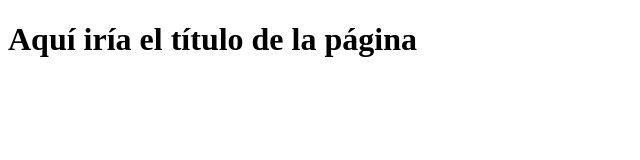
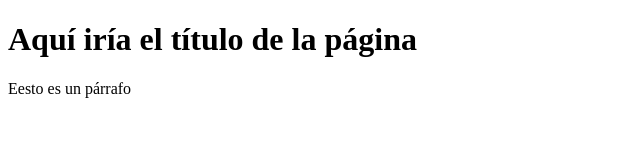
Before and after one commit to Jesuuca/PracticaGitHub, a plain HTML site: page index.html in a window 1280 px wide. Shown: the whole page, without its empty margins (0-640 px from the left). Drawn offline with Linux system fonts and the light colour scheme.

Commit message:
Update index.html

```diff
--- a/index.html
+++ b/index.html
@@ -6,5 +6,6 @@
 </head>
 <body>
     <h1>Aquí iría el título de la página</h1>
+    <p> Eesto es un párrafo</p>
 </body>
 </html>
```
